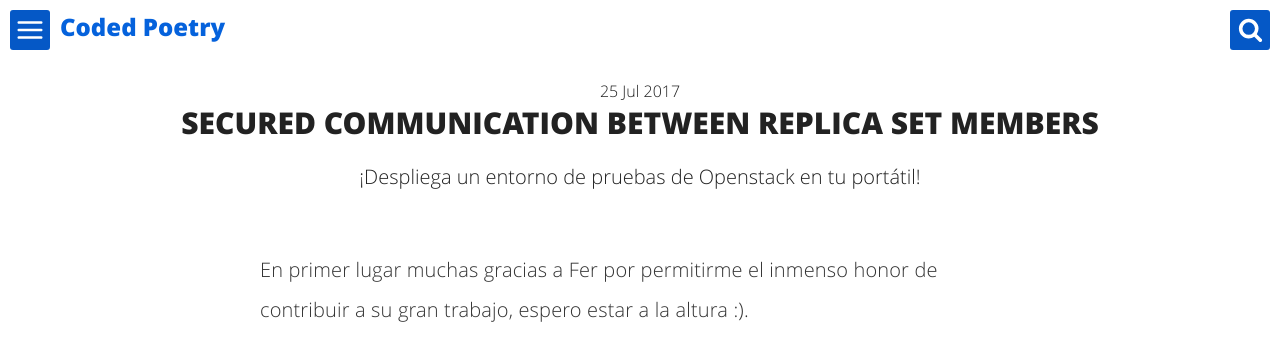
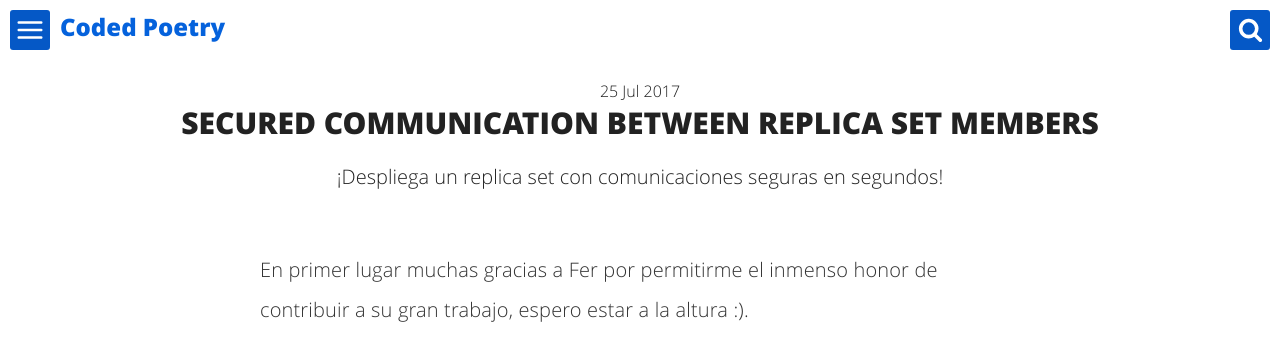
Before and after one commit to joni182/CodedPoetry.github.io, a Jekyll site: the page built from _posts/2017-07-25-secured-replica-set.md, in a window 1280 px wide and 900 px high. Shown: the top 358 px of the window. Built offline with Jekyll 4.4.1, drawn with Linux system fonts in a browser that asks for light colours; comment, search, counter and statistics services are not loaded.

Commit message:
Changing post description for secured-replica-set post.

```diff
--- a/_posts/2017-07-25-secured-replica-set.md
+++ b/_posts/2017-07-25-secured-replica-set.md
@@ -3,7 +3,7 @@ layout: post
 title: "Secured Communication Between Replica Set Members"
 author: pablo
 date: 2017-07-25 19:00:00
-description: ¡Despliega un entorno de pruebas de Openstack en tu portátil!
+description: ¡Despliega un replica set con comunicaciones seguras en  segundos!
 tags: MongoDB Databases Security
 categories: Scripting
 twitter_text: Secured Communication Between Replica Set Members
```
